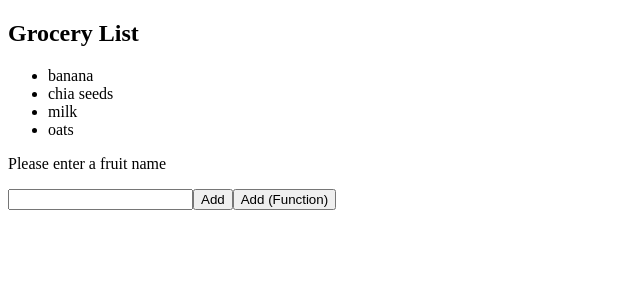
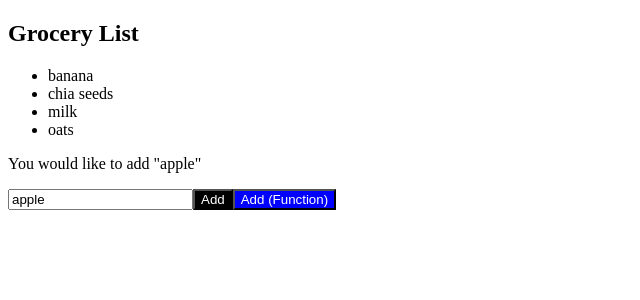
Before and after one commit to shoebjoarder/angular-lecture, an Angular app: page / in a window 1280 px wide. Shown: the top 300 px of the page, without its empty margins (0-640 px from the left). Built offline with nearby package versions, Linux system fonts and the light colour scheme.

Commit message:
Init directives

```diff
--- a/src/app/app.component.css
+++ b/src/app/app.component.css
@@ -0,0 +1,10 @@
+.button-primary {
+  background-color: blue;
+  color: white;
+}
+
+.button-disabled {
+  background-color: gray;
+  color: lightgray;
+  cursor: not-allowed;
+}
--- a/src/app/app.component.html
+++ b/src/app/app.component.html
@@ -2,17 +2,50 @@
   <h2>Grocery List</h2>
 
   <ul>
+    <!-- * structural directive *ngFor -->
     <li *ngFor="let item of groceryList.sort()">
       {{ item }}
     </li>
   </ul>
 
-  <p>Please enter a fruit name</p>
+  <!-- * structural directive *ngIf -->
+  <p *ngIf="groceryItem">You would like to add "{{ groceryItem }}"</p>
+  <p *ngIf="!groceryItem">Please enter a fruit name</p>
 </div>
 <div>
-  <input />
+	<!-- * Attribute directive "ngModel" -->
+  <!-- <input
+    value="apple"
+    (input)="handleGroceryItemChange($event)"
+  /> -->
 
-  <button>Add</button>
+  <input [(ngModel)]="groceryItem" />
 
-  <button>Add (Function)</button>
+  <!-- * Attribute directive "ngStyle" -->
+  <!-- <button style="background-color: black; color: white">
+    Add
+	</button> -->
+
+  <button
+    [ngStyle]="{
+      'background-color': addButtonColor,
+      color: 'white',
+    }"
+  >
+    Add
+  </button>
+
+  <!-- * Attribute directive "ngClass" -->
+  <!-- <button class="button-primary button-disabled">
+		Add (Function)
+	</button> -->
+
+  <button
+    [ngClass]="{
+			'button-primary': isPrimary,
+			'button-disabled': isDisabled,
+		}"
+  >
+    Add (Function)
+  </button>
 </div>
--- a/src/app/app.component.ts
+++ b/src/app/app.component.ts
@@ -1,11 +1,12 @@
 import { Component } from '@angular/core';
 import { IFruit } from './model/grocery';
 import { CommonModule } from '@angular/common';
+import { FormsModule } from '@angular/forms';
 
 @Component({
   selector: 'app-root',
   standalone: true,
-  imports: [CommonModule],
+  imports: [CommonModule, FormsModule],
   templateUrl: './app.component.html',
   styleUrl: './app.component.css',
 })
@@ -14,9 +15,7 @@ export class AppComponent {
   groceryItem: string = 'apple';
 
   // * Array of strings
-  groceryList: string[] = [
-    'banana', 'oats', 'milk', 'chia seeds'
-  ];
+  groceryList: string[] = ['banana', 'oats', 'milk', 'chia seeds'];
 
   // * Structured object -> Interface
   groceryListOptions: IFruit[] = [
@@ -25,4 +24,17 @@ export class AppComponent {
     { fruitName: 'papaya', color: 'yellow' },
     { fruitName: 'plum', color: 'purple' },
   ];
+
+  // * ngStyle example
+  addButtonColor: string = 'black';
+
+  // * ngClass example
+  isPrimary: boolean = true;
+  isDisabled: boolean = false;
+
+  // * Function to enter grocery item: ngModel example
+  handleGroceryItemChange(event: Event): void {
+    let inputElement = event.target as HTMLInputElement;
+    this.groceryItem = inputElement.value;
+  }
 }
```
